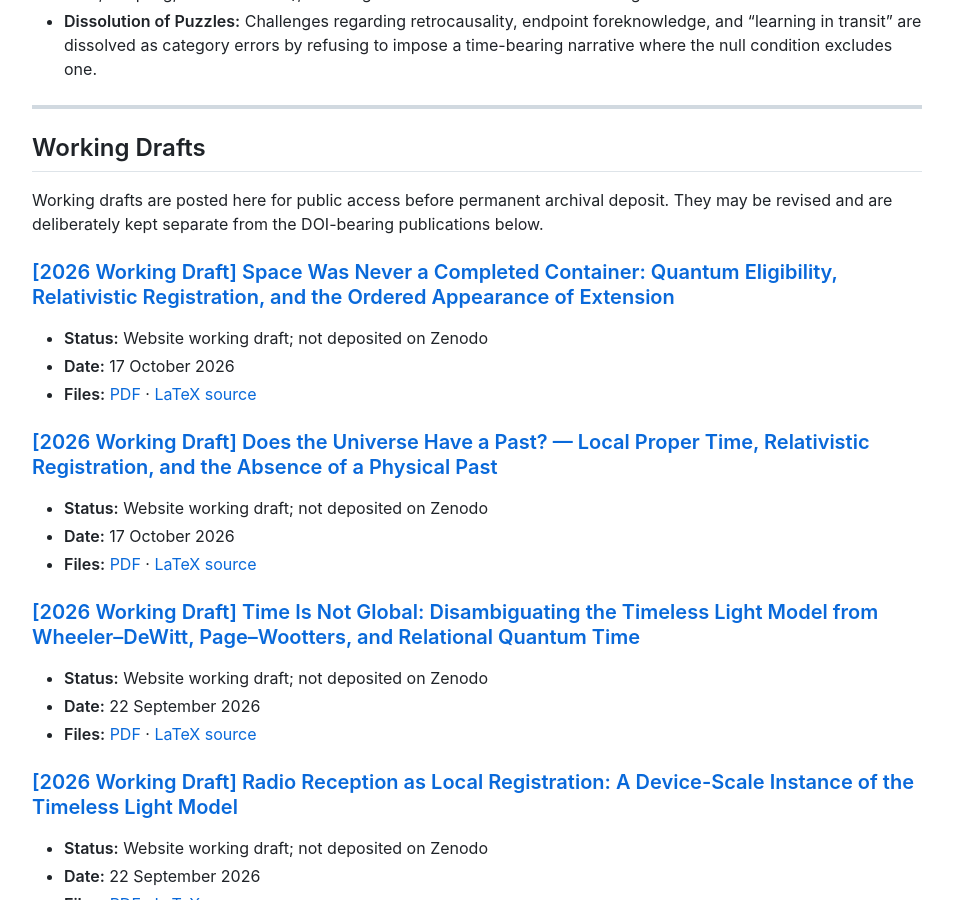
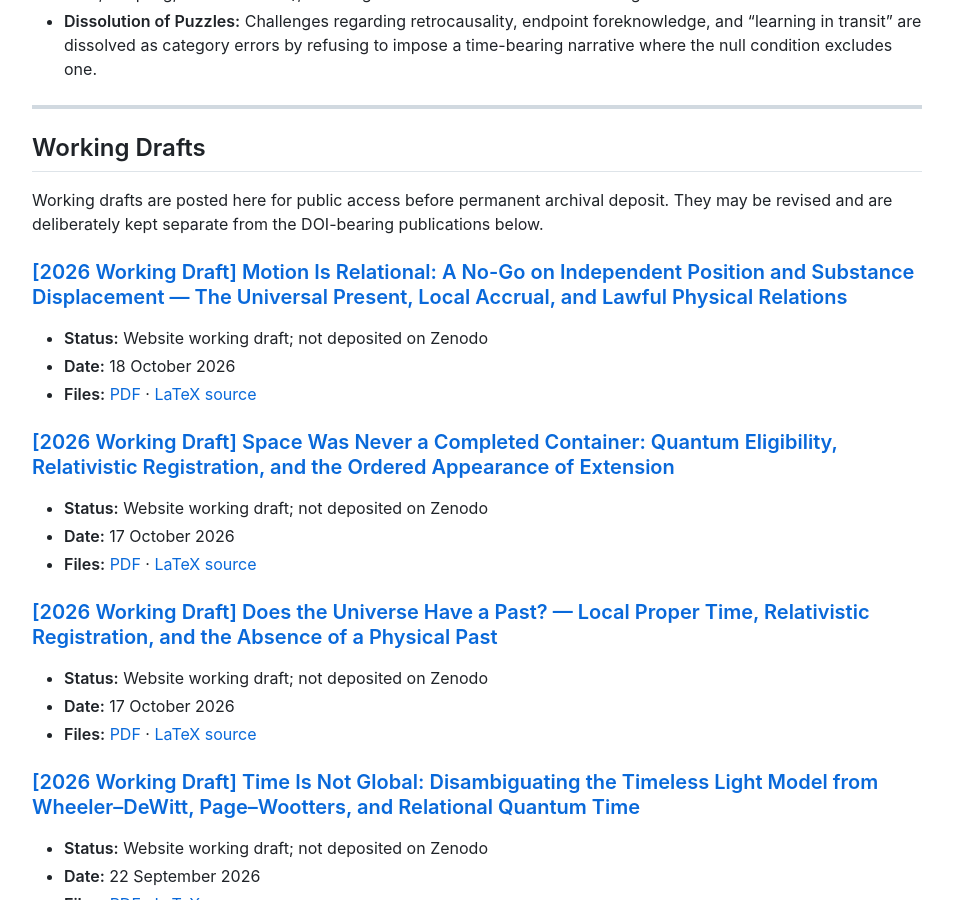
Before and after one commit to DeepSparkAi/JohnCWMcKinleyArchive, a Jekyll site: the page built from index.md, in a window 1280 px wide and 900 px high, scrolled down 2172 px. Shown: the whole window, without its empty margins (163-1116 px from the left). Built offline with Jekyll 4.4.1, drawn with Linux system fonts in a browser that asks for light colours; nearby versions of some CDN libraries.

Commit message:
Add Motion Is Relational working draft, source, PDF workflow and archive listing

```diff
--- a/index.md
+++ b/index.md
@@ -70,6 +70,12 @@ The TLM is an interpretive framework that treats the null status of the photon a
 ## Working Drafts
 
 Working drafts are posted here for public access before permanent archival deposit. They may be revised and are deliberately kept separate from the DOI-bearing publications below.
+
+
+### [\[2026 Working Draft\] Motion Is Relational: A No-Go on Independent Position and Substance Displacement — The Universal Present, Local Accrual, and Lawful Physical Relations](/papers/motion-is-relational/)
+* **Status:** Website working draft; not deposited on Zenodo
+* **Date:** 18 October 2026
+* **Files:** [PDF](/assets/papers/motion-is-relational-working-draft.pdf) · [LaTeX source](/assets/papers/motion-is-relational-working-draft.tex)
 
 ### [\[2026 Working Draft\] Space Was Never a Completed Container: Quantum Eligibility, Relativistic Registration, and the Ordered Appearance of Extension](/papers/space-was-never-a-completed-container/)
 * **Status:** Website working draft; not deposited on Zenodo
```
Also changed, not shown: papers/motion-is-relational.md (added, +27 -0 lines), .github/workflows/build-motion-is-relational-pdf.yml (added), 1 other file.
